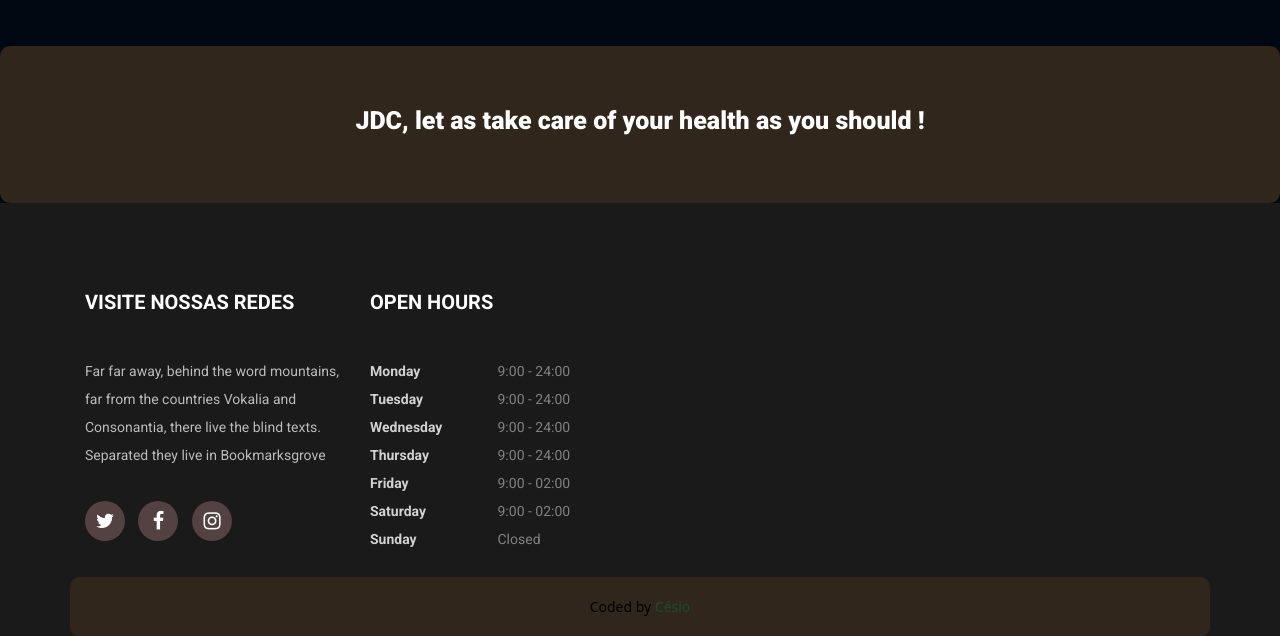
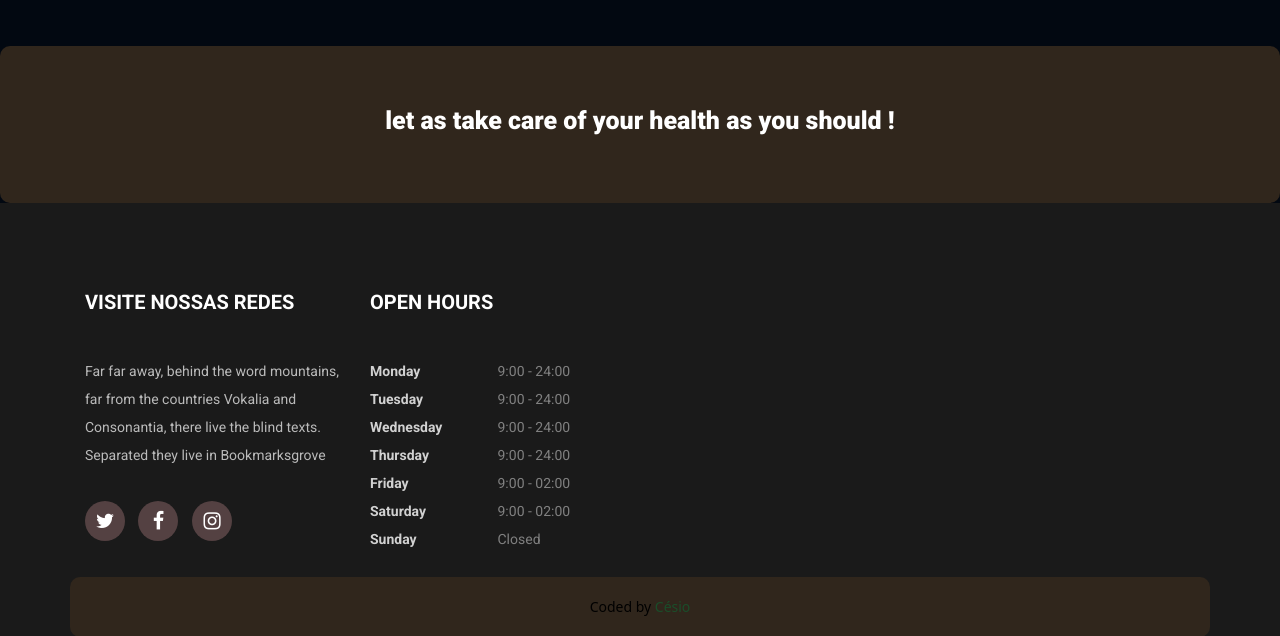
Before and after one commit to Cesio9020/Gin-sioJDC, a Django app: page /loged in a window 1280 px wide. Shown: the part 4061-4697 px from the top of the page. Run offline with Django 5.2, Linux system fonts and the light colour scheme; some libraries are stand-ins or nearby versions.

Commit message:
first commit

```diff
--- a/templates/loged.html
+++ b/templates/loged.html
@@ -749,7 +749,7 @@
 		<div class="container py-5"  style="background: #30261c;">
 			<div class="row py-2"  style="background:#30261c">
 				<div class="col-md-12 text-center" >
-					<h2 style="font-size: 25px; ">JDC, let as take care of your health as you should !</h2>
+					<h2 style="font-size: 25px; ">let as take care of your health as you should !</h2>
 
 				</div>
 			</div>
--- a/templates/treino.html
+++ b/templates/treino.html
@@ -138,7 +138,7 @@
       if (!isDeleting && charIndex < currentWord.length) {
           // If condition is true, type the next character
           charIndex++;
-          setTimeout(typeEffect, 150);
+          setTimeout(typeEffect, 100);
       } else if (isDeleting && charIndex > 0) {
           // If condition is true, remove the previous character
           charIndex--;
```
Also changed, not shown: README.md.
